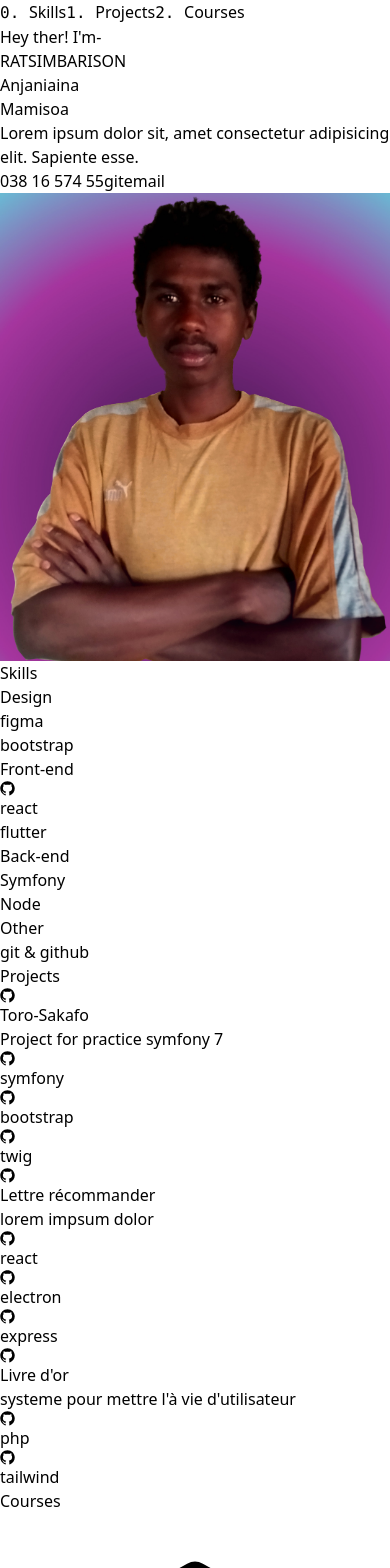
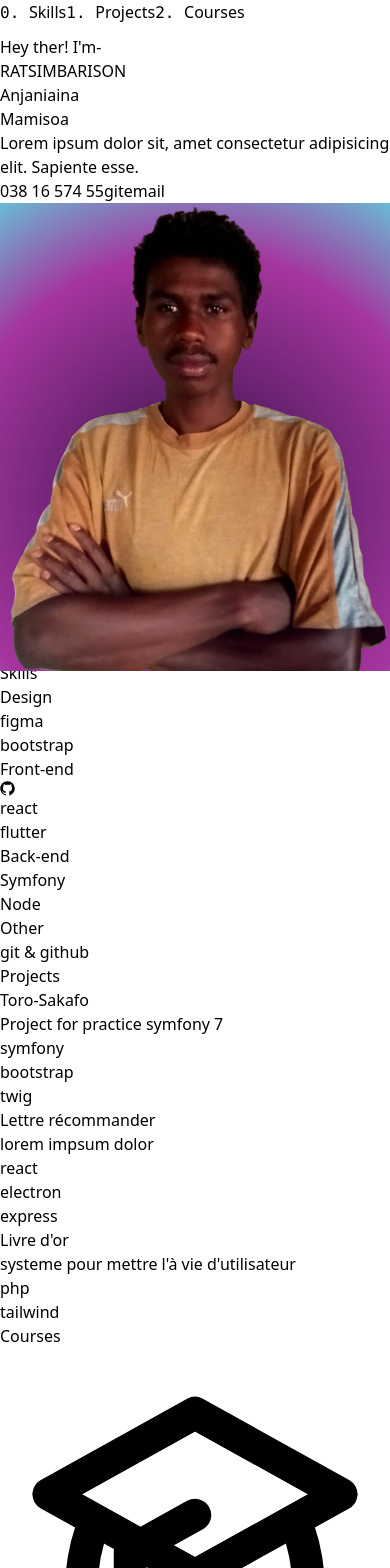
Before and after one commit to 97mams/portfolio, a React (Vite) app: page / in a window 390 px wide. Shown: the top 1568 px of the page. Built offline with nearby package versions, Linux system fonts and the light colour scheme.

Commit message:
use framer motion

```diff
--- a/package.json
+++ b/package.json
@@ -15,6 +15,7 @@
     "framer-motion": "^11.0.24",
     "react": "^18.2.0",
     "react-dom": "^18.2.0",
+    "react-intersection-observer": "^9.8.2",
     "react-router": "^6.21.1"
   },
   "devDependencies": {
--- a/src/components/About.jsx
+++ b/src/components/About.jsx
@@ -1,9 +1,32 @@
-import { motion } from "framer-motion"
+import { motion, useAnimation } from "framer-motion";
+import { useInView } from "react-intersection-observer";
+import { useEffect } from "react";
 
+const boxVariant = {
+    visible: { opacity: 1, y: 10, transition: { duration: 0.7 } },
+    hidden: { opacity: 0, y: 0 }
+};
 export function About({ name, lastName, contact }) {
     const lastNameArray = lastName.split(" ")
     console.log(contact);
-    return <div className="flex min-h-screen items-center justify-around">
+
+    const control = useAnimation();
+    const [ref, inView] = useInView();
+
+    useEffect(() => {
+        if (inView) {
+            control.start("visible");
+        } else {
+            control.start("hidden");
+        }
+    }, [control, inView]);
+    return <motion.div
+        className="flex min-h-screen items-center justify-around"
+        ref={ref}
+        variants={boxVariant}
+        initial="hidden"
+        animate={control}
+    >
         <div>
             <p className="text-blue-500 mb-4">Hey ther! I'm- </p>
             <h1 className="text-blue-500 font-bold text-6xl mb-4">{name} <br /> {lastNameArray[0]} <br /> {lastNameArray[1]} </h1>
@@ -14,12 +37,9 @@ export function About({ name, lastName, contact }) {
                 ))}
             </div>
         </div>
-        <motion.div
-            whileHover={{ scale: 1.1, rotate: 15 }}
-
-        >
+        <div>
             <img src="./src/assets/mamisoa.jpeg" className="w-[200px] h-[200px] bg-violet-900 rounded-full" alt="" />
 
-        </motion.div>
-    </div>
+        </div>
+    </motion.div>
 }
--- a/src/components/Courses.jsx
+++ b/src/components/Courses.jsx
@@ -1,9 +1,18 @@
 import { HomeIcon } from "@radix-ui/react-icons"
+import { motion } from "framer-motion"
 
 export const Courses = () => {
     return <div className="px-20" id="courses">
-        <h1 className="text-5xl text-white text-center font-bold my-10">Courses</h1>
-        <div className="mt-8 grid grid-cols-1 gap-8 md:mt-16 md:grid-cols-2 md:gap-12 lg:grid-cols-3">
+        <motion.h1
+            className="text-5xl text-white text-center font-bold my-10"
+            initial={{ opacity: 0 }}
+            whileInView={{ opacity: 1, transition: { duration: 0.5 } }}
+        >Courses</motion.h1>
+        <motion.div
+            className="mt-8 grid grid-cols-1 gap-8 md:mt-16 md:grid-cols-2 md:gap-12 lg:grid-cols-3"
+            initial={{ y: 100, opacity: 0 }}
+            whileInView={{ y: 0, opacity: 1, transition: { duration: 0.5 } }}
+        >
             <div className="flex items-start gap-4">
                 <span className="shrink-0 rounded-lg text-white border border-blue-900 p-4">
                     <svg
@@ -204,6 +213,6 @@ export const Courses = () => {
                     </p>
                 </div>
             </div>
-        </div>
+        </motion.div>
     </div>
 }
--- a/src/components/Projects.jsx
+++ b/src/components/Projects.jsx
@@ -1,25 +1,61 @@
-import { GitHubLogoIcon } from '@radix-ui/react-icons'
-import { motion } from 'framer-motion'
+import { motion, useAnimation } from "framer-motion";
+import { useInView } from "react-intersection-observer";
+import { useEffect } from "react";
+
+const boxVariant = {
+    visible: { opacity: 1, y: 0, transition: { duration: 0.5 } },
+    hidden: { opacity: 0, y: 50 }
+};
+
+const titleVariant = {
+    visible: { opacity: 1, transition: { duration: 0.5 } },
+    hidden: { opacity: 0 }
+}
 
 export const Projects = (project) => {
+    const control = useAnimation();
+    const [ref, inView] = useInView();
 
-    return <div className="px-20" id="projects">
-        <h1 className="text-5xl text-white text-center font-bold my-10">Projects</h1>
+    console.log(inView);
+
+    useEffect(() => {
+        if (inView) {
+            control.start("visible");
+        } else {
+            control.start("hidden");
+        }
+    }, [control, inView]);
+
+    return <div
+        className="px-20"
+        id="projects"
+
+    >
+        <motion.h1
+            className="text-5xl text-white text-center font-bold my-10"
+            ref={ref}
+            variants={titleVariant}
+            initial="hidden"
+            animate={control}
+        >Projects</motion.h1>
         <div className="flex gap-10 justify-around pb-20 px-5">
             {project.projects.map((project) => (
                 <motion.div
                     className="cursor-pointer"
+                    ref={ref}
+                    variants={boxVariant}
+                    initial="hidden"
+                    animate={control}
+                    key={project.title}
                     whileHover={{ scale: 1.1 }}
-                    key={project.title}
                 >
                     <div className=" text-white p-5 bg-blue-900 rounded-2xl">
-                        <div className="flex justify-end"><GitHubLogoIcon /></div>
                         <div className="text-xl font-bold">{project.title}</div>
                         <p className="my-3 text-gray-200">{project.description}</p>
                         <div className='flex'>
                             {project.stack.map(element => (
                                 < div className="bg-blue-500 mr-3 text-gray-900 font-bold py-1 px-2 rounded-full flex items-center gatp-1" >
-                                    <GitHubLogoIcon />{element}
+                                    {element}
                                 </div>
                             ))}
                         </div>
--- a/src/components/Skills.jsx
+++ b/src/components/Skills.jsx
@@ -1,11 +1,21 @@
 import { GitHubLogoIcon, FigmaLogoIcon } from '@radix-ui/react-icons'
+import { InView } from "react-intersection-observer"
+import { motion, useAnimation } from "framer-motion"
 
 export const Skills = () => {
-    console.log("skills");
+    const control = useAnimation()
     return <>
         <div className="w-full pb-20 border-gray-100" id="skills">
-            <h1 className="text-center text-white font-bold text-5xl my-5">Skills</h1>
-            <div className="flex justify-around px-5 mt-10">
+            <motion.h1
+                className="text-center text-white font-bold text-5xl my-5"
+                initial={{ opacity: 0 }}
+                whileInView={{ opacity: 1, transition: { duration: 0.5 } }}
+            >Skills</motion.h1>
+            <motion.div
+                className="flex justify-around px-5 mt-10"
+                initial={{ y: 100, opacity: 0 }}
+                whileInView={{ y: 0, opacity: 1, transition: { duration: 0.5 } }}
+            >
                 <div className="text-white">
                     <h2 className="text-3xl font-bold">Design</h2>
                     <p className="my-3">figma</p>
@@ -29,7 +39,7 @@ export const Skills = () => {
                     <p className="my-3 text-gray-200">git & github</p>
                 </div>
 
-            </div>
+            </motion.div>
         </div>
     </>
 }
```
Also changed, not shown: 1 other file (tests, documents, lock files or other folders).
